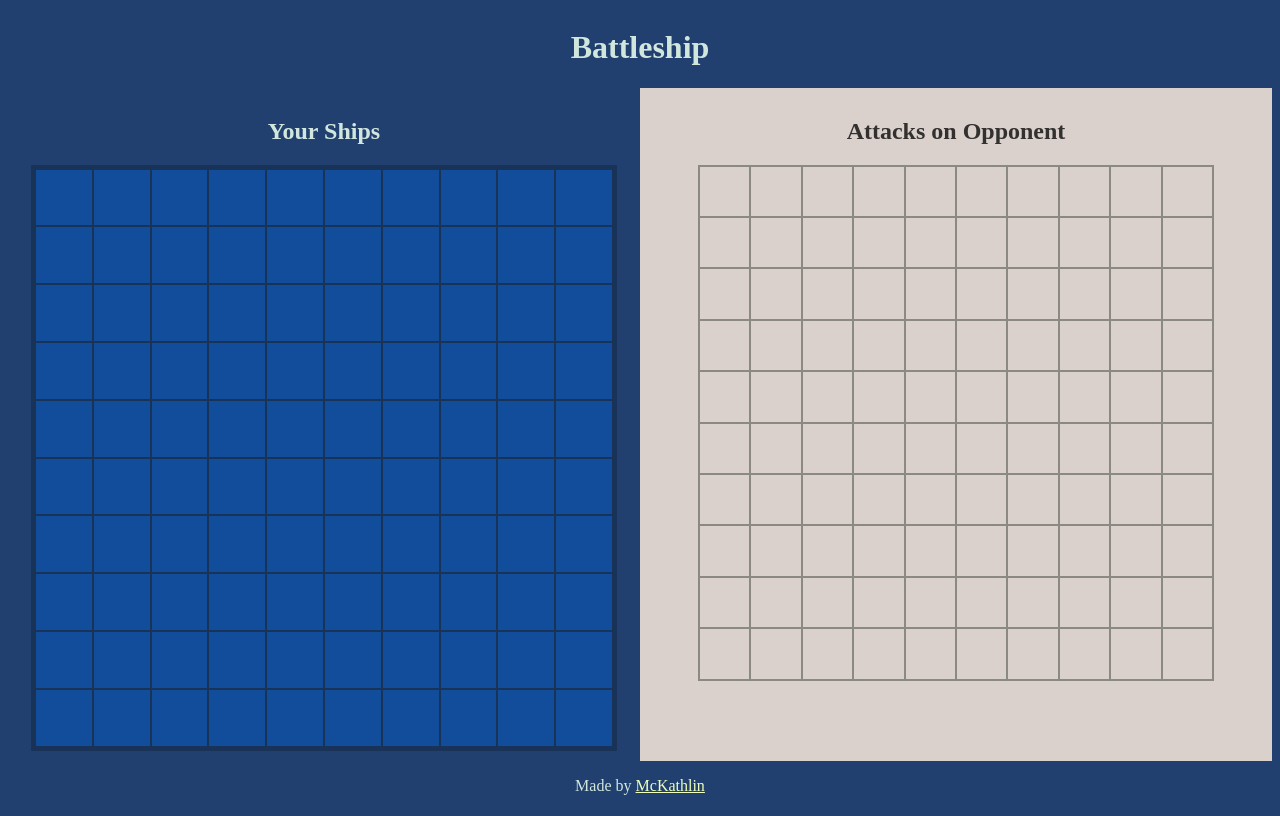
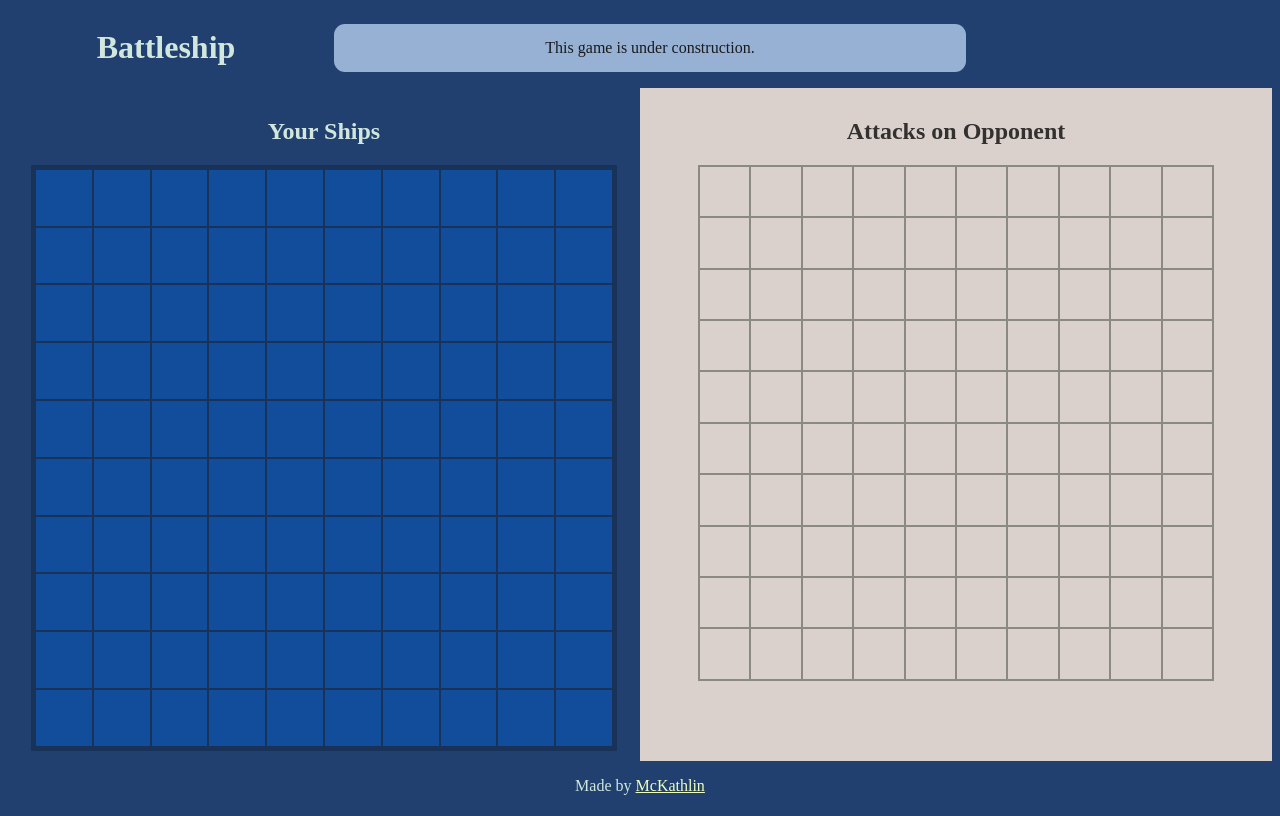
Before and after one commit to McKathlin/battleship, a website built with webpack: page src/template.html in a window 1280 px wide. Built offline with nearby package versions, Linux system fonts and the light colour scheme.

Commit message:
Add message element to header

```diff
--- a/src/index.js
+++ b/src/index.js
@@ -23,11 +23,12 @@ function setupBoardView(boardNode, gameBoard) {
   }
 }
 
+function setMessage(text) {
+  document.getElementById('message').innerText = text;
+}
+
 let player = new Player();
 let opponent = new Player({ opponent: player });
-
-console.log(player);
-console.log(opponent);
 
 setupBoardView(
   document.getElementById('player-board'),
@@ -38,3 +39,5 @@ setupBoardView(
   document.getElementById('opponent-board'),
   opponent.board,
 );
+
+setMessage("This game is under construction.");
--- a/src/style.css
+++ b/src/style.css
@@ -22,7 +22,22 @@ main {
   grid-template-rows: 1fr 1fr;
 }
 
-/* Player section */
+/* Header */
+
+header {
+  display: grid;
+  grid-template-columns: 25% 50% 25%;
+  gap: 10px;
+}
+
+header #message {
+  color: #181a1d;
+  background-color: rgb(150, 177, 212);
+  line-height: 3rem;
+  border-radius: 11px;
+}
+
+/* Player Ships section */
 
 section#player {
   padding: 10px;
@@ -43,7 +58,7 @@ section#player .board .cell {
   background-color: #124d9b;
 }
 
-/* Opponent section */
+/* Attacks on Opponent section */
 
 section#opponent {
   --section-back-color: #dad1cc;
--- a/src/template.html
+++ b/src/template.html
@@ -8,6 +8,7 @@
 <body>
   <header>
     <h1>Battleship</h1>
+    <p id="message">Loading...</p>
   </header>
   <main>
     <section id="opponent">
```
